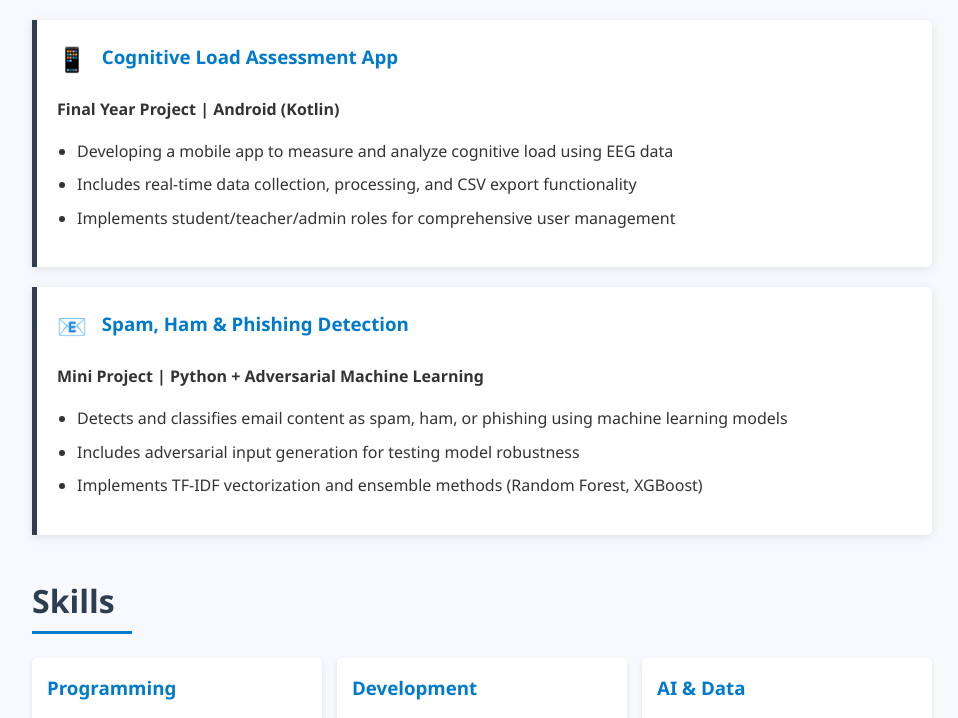
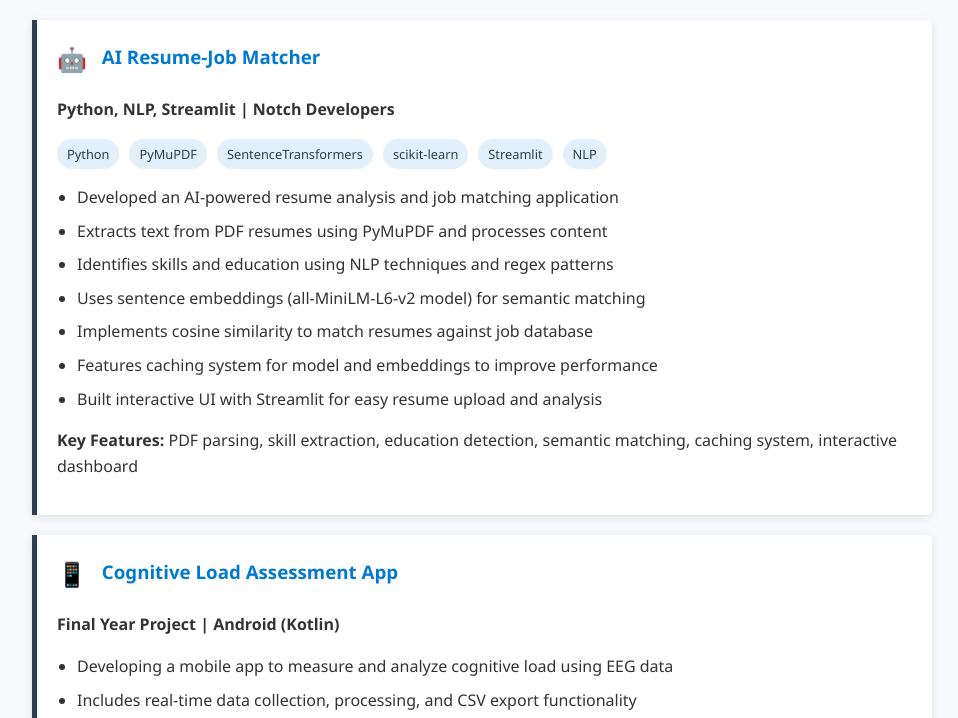
Before and after one commit to Raja-tech-spec/Raja-tech-spec.github.io, a plain HTML site: page index.html in a window 1280 px wide. Shown: the part 710-1428 px from the top of the page, without its empty margins (158-1116 px from the left). Drawn offline with Linux system fonts and the light colour scheme.

Commit message:
Update index.html

```diff
--- a/index.html
+++ b/index.html
@@ -200,6 +200,22 @@
       margin-top: 40px;
     }
 
+    .tech-stack {
+      display: flex;
+      flex-wrap: wrap;
+      gap: 10px;
+      margin: 15px 0;
+    }
+
+    .tech-item {
+      background-color: #e1f0fa;
+      color: var(--primary);
+      padding: 5px 10px;
+      border-radius: 20px;
+      font-size: 0.8rem;
+      font-weight: 500;
+    }
+
     @media (max-width: 768px) {
       h1 {
         font-size: 2rem;
@@ -254,7 +270,32 @@
 </section>
 
 <section>
-  <h2>Projects</h2>
+  <h2>Featured Projects</h2>
+
+  <div class="project">
+    <h3><span class="project-icon">🤖</span> AI Resume-Job Matcher</h3>
+    <p><strong>Python, NLP, Streamlit | Notch Developers</strong></p>
+    <div class="tech-stack">
+      <span class="tech-item">Python</span>
+      <span class="tech-item">PyMuPDF</span>
+      <span class="tech-item">SentenceTransformers</span>
+      <span class="tech-item">scikit-learn</span>
+      <span class="tech-item">Streamlit</span>
+      <span class="tech-item">NLP</span>
+    </div>
+    <ul>
+      <li>Developed an AI-powered resume analysis and job matching application</li>
+      <li>Extracts text from PDF resumes using PyMuPDF and processes content</li>
+      <li>Identifies skills and education using NLP techniques and regex patterns</li>
+      <li>Uses sentence embeddings (all-MiniLM-L6-v2 model) for semantic matching</li>
+      <li>Implements cosine similarity to match resumes against job database</li>
+      <li>Features caching system for model and embeddings to improve performance</li>
+      <li>Built interactive UI with Streamlit for easy resume upload and analysis</li>
+    </ul>
+    <p>
+      <strong>Key Features:</strong> PDF parsing, skill extraction, education detection, semantic matching, caching system, interactive dashboard
+    </p>
+  </div>
 
   <div class="project">
     <h3><span class="project-icon">📱</span> Cognitive Load Assessment App</h3>
@@ -307,6 +348,8 @@
         <li>Data Analysis</li>
         <li>Natural Language Processing</li>
         <li>Adversarial Learning</li>
+        <li>Sentence Embeddings</li>
+        <li>Semantic Similarity</li>
       </ul>
     </div>
 
@@ -315,6 +358,7 @@
       <ul>
         <li>Android Studio</li>
         <li>VS Code</li>
+        <li>Streamlit</li>
         <li>Adobe Photoshop</li>
         <li>Microsoft Office Suite</li>
       </ul>
@@ -333,6 +377,17 @@
         <li>Created lesson plans, course materials, and coding exercises to reinforce key concepts for over 100 students</li>
         <li>Delivered live coding sessions, explaining programming concepts in an easy-to-understand manner</li>
         <li>Managed the front desk, handling student inquiries, admissions, and supporting institute operations</li>
+      </ul>
+    </div>
+
+    <div class="timeline-item">
+      <h3>AI Developer</h3>
+      <p class="timeline-date">Notch Developers</p>
+      <ul>
+        <li>Developed AI-powered applications including the Resume-Job Matcher system</li>
+        <li>Implemented NLP techniques for text processing and semantic analysis</li>
+        <li>Optimized performance with caching mechanisms for embeddings and models</li>
+        <li>Designed intuitive user interfaces for AI applications</li>
       </ul>
     </div>
   </div>
```
